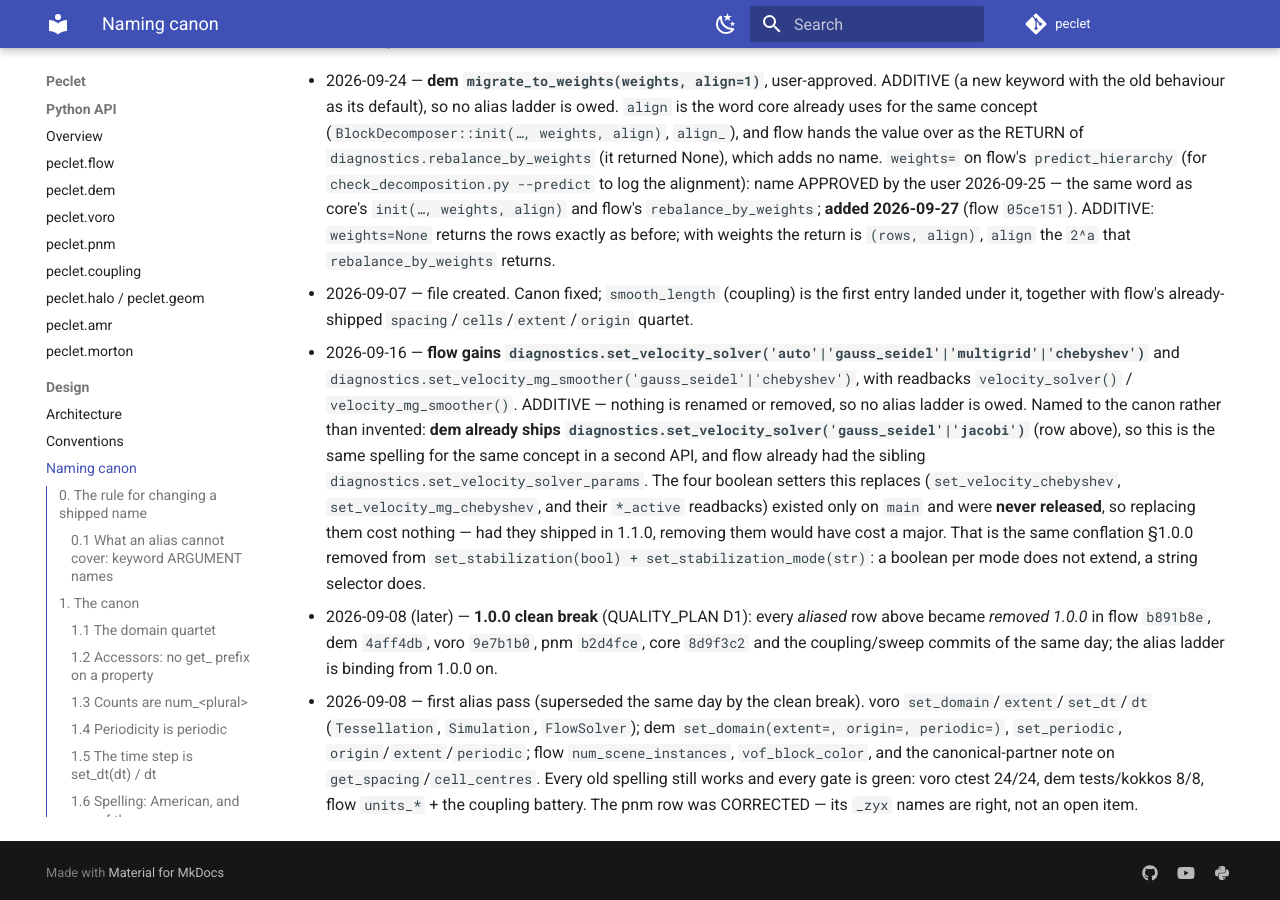
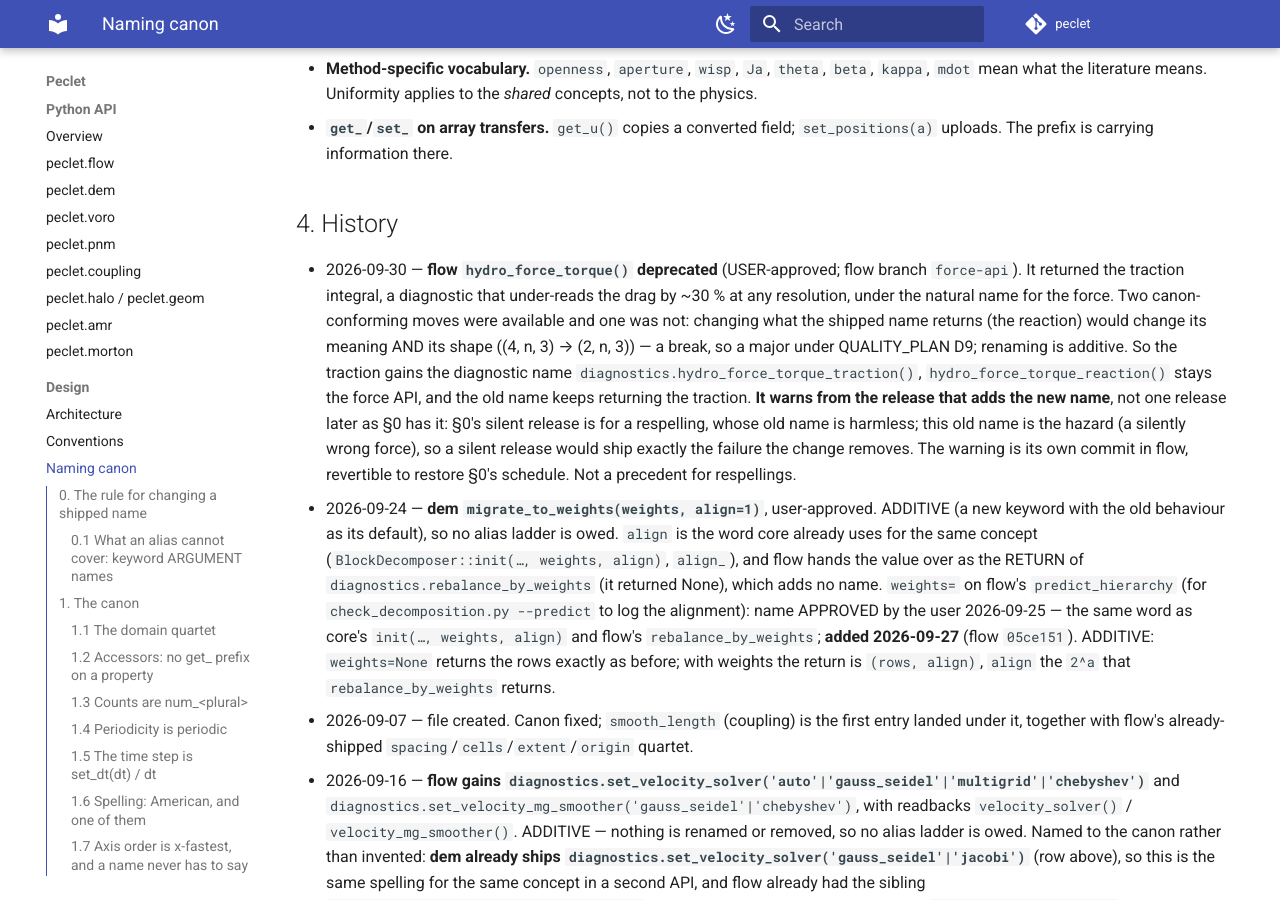
Before and after one commit to computational-chemical-engineering/peclet, an MkDocs documentation site: the page built from docs/NAMING.md, in a window 1280 px wide and 900 px high, scrolled down 11381 px. Built offline with MkDocs 1.6.1 and Material for MkDocs 9.7.7, drawn with Linux system fonts in a browser that asks for light colours; comment, search, counter and statistics services are not loaded; some of the changed text lies outside the part shown.

Commit message:
docs: flow hydro_force_torque() deprecation in NAMING, the API pages and the CHANGELOG
NAMING.md: the flow divergence row (hydro_force_torque() -> hydro_force_torque_reaction() for the
force, diagnostics.hydro_force_torque_traction() for the traction; deprecated, warns, removal at a
major) and a 2026-09-30 history entry saying why it warns at once rather than after section 0's
silent release, and that this is not a precedent for respellings.

docs/python/flow.md: ONLY the hydro_force_torque* rows, taken verbatim from tools/gen_python_api.py
run on flow force-api's MPI host-openmp build. A full regeneration was not committed: the page is
already stale against flow main (1.2.0's set_superficial_velocity, balanced_force_*, velocity_solver,
rebalance_by_weights -> int, ... are missing), which is a separate change. coupling.md: the
force_method paragraph, matching coupling force-api e41410f's docstring.

CHANGELOG: [Unreleased] peclet-flow (Deprecated; Fixed = the double unit conversion of 25a0e7c,
which this branch carries) and peclet-coupling.

Co-Authored-By: Claude Opus 5.5 <noreply@anthropic.com>
Claude-Session: https://claude.ai/code/session_0197yMvHRioqqDkDvUSJv3pw

```diff
--- a/docs/NAMING.md
+++ b/docs/NAMING.md
@@ -154,6 +154,7 @@ Status: **removed 1.0.0** = the non-canonical spelling was deleted in the clean-
 | 125 developer members (`*_diagnostics/_stats/_census/_budget/_ledger/_probe/_timing`, `last_*`, solver tuning beyond selection, ablation switches, `field_view`, `exchange_field*`, `rebalance_by_weights`, `bcast_from_root`, …; the list is flow `853816f`) | `solver.diagnostics.<same>` (`SolverDiagnostics`) | **removed 1.0.0** (F) |
 | `set_body_force(fx, fy, fz)`; `set_domain_bc(face, type, vx, vy, vz)` | `set_body_force((fx, fy, fz))`; `set_domain_bc(face, type, velocity=(vx, vy, vz))` — one 3-sequence, as dem and voro | **removed 1.0.0** (F, 2026-09-11, flow `a0a8c27`) |
 | `predict_hierarchy(gnx, gny, gnz, np, levels, …, min_extent)` | `cells=(nx, ny, nz)`, `num_ranks=` (§1.1, §1.3); the bottom threshold as amr's `bottom_extent` | **OPEN divergence** (found 2026-09-24): amr's forecast follows the canon, flow's predates it. Fix at flow's next breaking change, through §0's ladder. |
+| `hydro_force_torque()` — the reconstructed TRACTION integral under the name a user reaches for as "the force on my particles" (~30 % low at any resolution) | the force and torque on the bodies: `hydro_force_torque_reaction()` (shipped, unchanged); the traction and its pressure/viscous split: `diagnostics.hydro_force_torque_traction()` (the `hydro_force_torque_<method>` pattern of the shipped reaction name, and coupling's `force_method=`) | **deprecated, warns** from the first release after flow 1.2.0 (2026-09-30, USER-approved; returns the same array; removal needs a major, D9). Warns at once, not one release later — §4 2026-09-30 says why. Register: coupling "The public force API returns the reaction". |
 | call-order docstrings ("call BEFORE set_solid / init_mpi") | state checks: `set_domain_bc(_profile)`, `set_aperture_order`, `set_fluid_only_constraint`, `set_exact_crossings`, `set_openness_override`, `set_ghost_projection`/`'ghost'` RAISE after geometry; `set_decomposition`, `set_comm_avoiding` RAISE after `init_mpi`; late `set_rho`/`set_mu` now dirty the stencil (were silently wrong); `set_domain_bc(_profile)` after geometry is ALLOWED for a VALUE update on a face whose type is unchanged (a ramped inflow or lid — the tangential fold is refreshed) and raises only on a type change | **canon** (F) |
 
 ### peclet.dem
@@ -270,6 +271,18 @@ identity — `peclet::core`, `peclet/core/...`, the repo and its tags — does *
 
 ## 4. History
 
+- 2026-09-30 — **flow `hydro_force_torque()` deprecated** (USER-approved; flow branch `force-api`).
+  It returned the traction integral, a diagnostic that under-reads the drag by ~30 % at any
+  resolution, under the natural name for the force. Two canon-conforming moves were available and
+  one was not: changing what the shipped name returns (the reaction) would change its meaning AND
+  its shape ((4, n, 3) → (2, n, 3)) — a break, so a major under QUALITY_PLAN D9; renaming is
+  additive. So the traction gains the diagnostic name `diagnostics.hydro_force_torque_traction()`,
+  `hydro_force_torque_reaction()` stays the force API, and the old name keeps returning the traction.
+  **It warns from the release that adds the new name**, not one release later as §0 has it: §0's
+  silent release is for a respelling, whose old name is harmless; this old name is the hazard (a
+  silently wrong force), so a silent release would ship exactly the failure the change removes.
+  The warning is its own commit in flow, revertible to restore §0's schedule. Not a precedent for
+  respellings.
 - 2026-09-24 — **dem `migrate_to_weights(weights, align=1)`**, user-approved. ADDITIVE (a new
   keyword with the old behaviour as its default), so no alias ladder is owed. `align` is the word
   core already uses for the same concept (`BlockDecomposer::init(…, weights, align)`, `align_`), and
```
Also changed, not shown: CHANGELOG.md (+27 -0 lines), docs/python/coupling.md (+3 -2 lines), docs/python/flow.md (+6 -4 lines).
